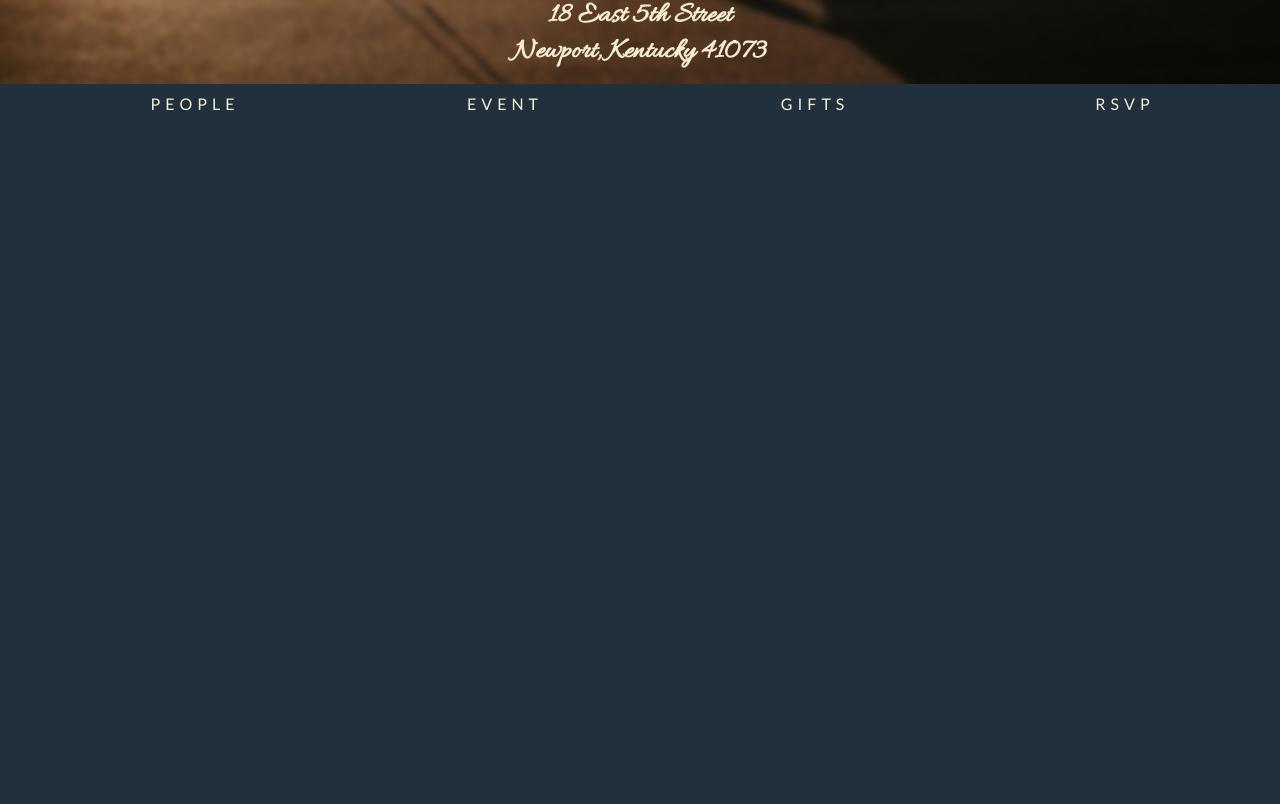
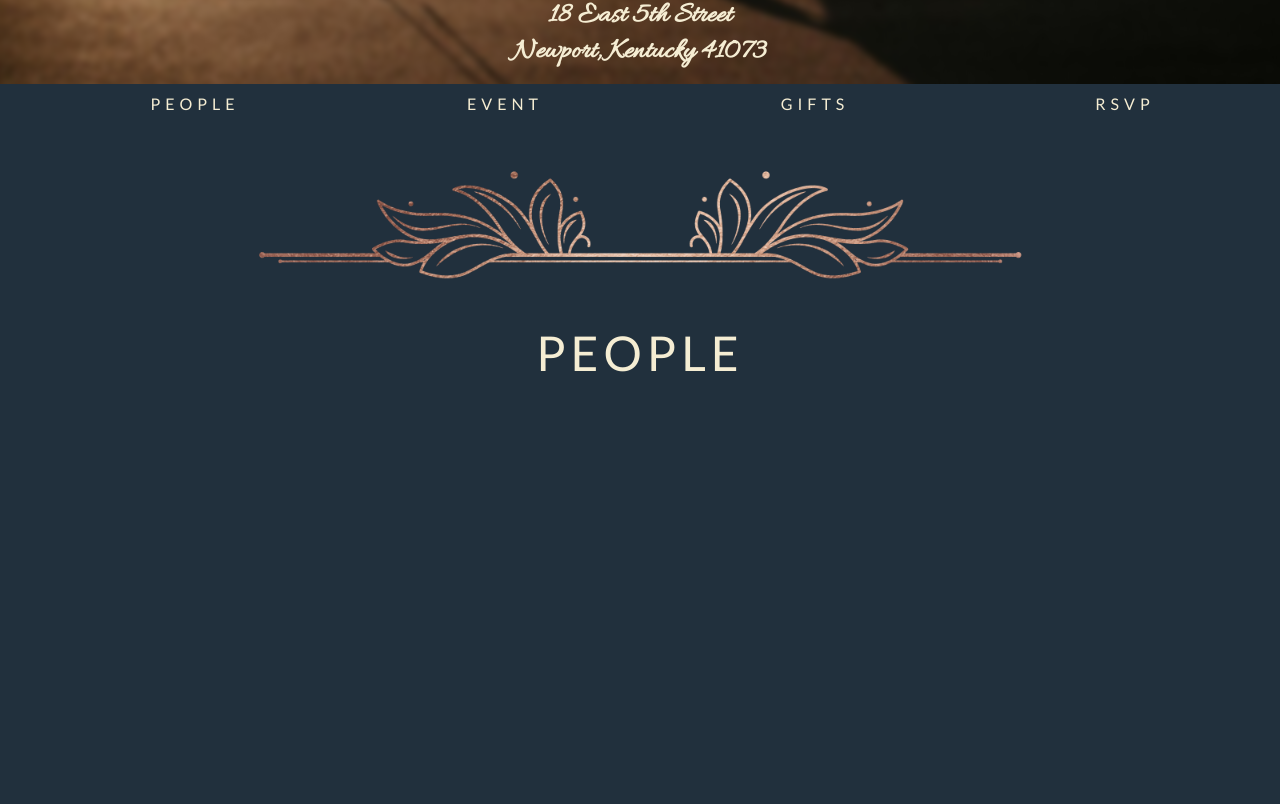
Before and after one commit to jonscheiding/jkshindig-wedding-site, a React (Create React App) app: page / in a window 1280 px wide. Shown: the part 676-1480 px from the top of the page. Built offline with nearby package versions, Linux system fonts and the light colour scheme; a web font is replaced by a local one.

Commit message:
Added Scrollspy and embellishment

```diff
--- a/package.json
+++ b/package.json
@@ -8,6 +8,7 @@
     "react-dom": "^16.4.2",
     "react-parallax": "^1.8.0",
     "react-scripts": "1.1.4",
+    "react-scrollspy": "^3.3.5",
     "styled-components": "^3.4.4"
   },
   "scripts": {
--- a/src/App.js
+++ b/src/App.js
@@ -3,15 +3,30 @@ import React, { Component } from 'react';
 import Splash from './components/Splash';
 import NavigationMenu from './components/NavigationMenu';
 
+import flourishImage from './assets/large-flourish.png';
+import styled from 'styled-components';
+
+const LargeFlourish = styled.div`
+  background-image: url(${flourishImage});
+  height: 20vh;
+  background-size: contain;
+  background-repeat: no-repeat;
+  background-position: center;
+`;
+
 class App extends Component {
   render() {
     return (
       <div>
-        <Splash />
+        <div id='splash'>
+          <Splash />
+        </div>
         <NavigationMenu />
-        <div style={{height: '1000vh'}}>
-          {/* Placeholder to test out parallax effects */}
-        </div>
+        <LargeFlourish />
+        <section id='people' style={{height: '70vh'}}>PEOPLE</section>
+        <section id='event' style={{height: '70vh'}}>EVENT</section>
+        <section id='gifts' style={{height: '70vh'}}>GIFTS</section>
+        <section id='rsvp' style={{height: '70vh'}}>RSVP</section>
       </div>
     );
   }
--- a/src/components/NavigationMenu.js
+++ b/src/components/NavigationMenu.js
@@ -1,9 +1,10 @@
 import React, { Component } from 'react';
+import Scrollspy from 'react-scrollspy';
 import styled from 'styled-components';
 
 export default class NavigationMenu extends Component {
   render() {
-    const Menu = styled.ul`
+    const Menu = styled(Scrollspy)`
       > li {
         display: inline-block;
         width: 25%;
@@ -16,11 +17,15 @@ export default class NavigationMenu extends Component {
     `;
 
     return (
-      <Menu className='navigation'>
-        <li>PEOPLE</li>
-        <li>EVENT</li>
-        <li>GIFTS</li>
-        <li>RSVP</li>
+      <Menu
+        items={['splash', 'people', 'event', 'gifts', 'rsvp']}
+        offset={-5}
+        currentClassName='current' className='navigation'>
+        <li style={{ display: 'none' }} />
+        <li><a href='#people'>PEOPLE</a></li>
+        <li><a href='#event'>EVENT</a></li>
+        <li><a href='#gifts'>GIFTS</a></li>
+        <li><a href='#rsvp'>RSVP</a></li>
       </Menu>
     );
   }
--- a/src/index.css
+++ b/src/index.css
@@ -25,6 +25,11 @@ h1 { font-size: 3.5rem; }
 h2 { font-size: 2.6rem; }
 h3 { font-size: 1.8rem; }
 
+a, a:active, a:visited, a:hover {
+  text-decoration: none;
+  color: inherit;
+}
+
 .splash-image {
   filter: blur(3px);
   transform: scale(1.05);
@@ -38,4 +43,16 @@ h3 { font-size: 1.8rem; }
 .navigation {
   height: 2.5rem;
   line-height: 2.5rem;
+  background-color: #21303d
 }
+
+.navigation .current {
+  color: #cc9389;
+  font-size: 1.2em;
+}
+
+section {
+  padding-top: 2.5rem;
+  text-align: center;
+  font-size: 3rem;
+}
```
Also changed, not shown: src/assets/large-flourish.png (added), 1 other file (tests, documents, lock files or other folders).
